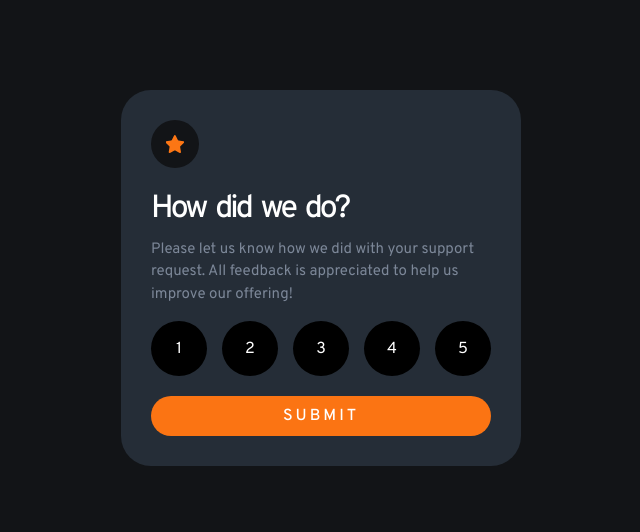
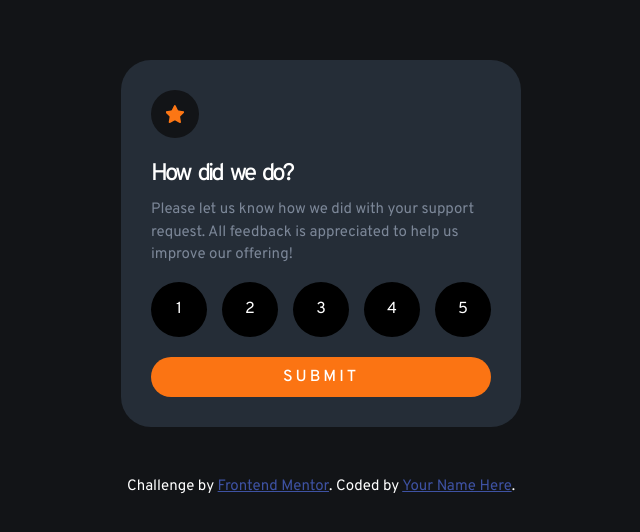
Before and after one commit to herobaku/lessonJavaScript, a plain HTML site: page DOM/LearnJS3/interactive-rating-component-main/index.html in a window 1280 px wide. Shown: the part 122-654 px from the top of the page, without its empty margins (319-959 px from the left). Drawn offline with Linux system fonts and the light colour scheme.

Commit message:
update DOM lesson 3 and lesson 4

```diff
--- a/DOM/LearnJS3/interactive-rating-component-main/index.html
+++ b/DOM/LearnJS3/interactive-rating-component-main/index.html
@@ -10,7 +10,7 @@
 </head>
 
 <body>
-  <div class="wrapper">
+  <article class="wrapper">
     <div class="state-submit">
       <div class="icon-star">
         <i class="star"></i>
@@ -19,31 +19,14 @@
       <p class="subtitle">Please let us know how we did with your support request. All feedback is appreciated to help
         us
         improve our offering!</p>
-      <form>
-        <div class="rating">
-          <div class="rating-item">
-            <label for="one">1</label>
-            <input type="radio" id="one" name="rating">
-          </div>
-          <div class="rating-item">
-            <label for="two">2</label>
-            <input type="radio" id="two" name="rating">
-          </div>
-          <div class="rating-item">
-            <label for="three">3</label>
-            <input type="radio" id="three" name="rating">
-          </div>
-          <div class="rating-item">
-            <label for="four">4</label>
-            <input type="radio" id="four" name="rating">
-          </div>
-          <div class="rating-item">
-            <label for="five">5</label>
-            <input type="radio" id="five" name="rating">
-          </div>
-        </div>
-        <button class="submit">Submit</button>
-      </form>
+      <ul class="rating">
+        <li class="rating-item">1</li>
+        <li class="rating-item">2</li>
+        <li class="rating-item">3</li>
+        <li class="rating-item">4</li>
+        <li class="rating-item">5</li>
+      </ul>
+      <button class="submit">Submit</button>
     </div>
     <div class="state-thanks">
       <img src="./images/illustration-thank-you.svg" alt="thank-you" />
@@ -54,11 +37,11 @@
       <p class="subtitle">We appreciate you taking the time to give a rating. If you ever need more support, don’t
         hesitate to get in touch!</p>
     </div>
-  </div>
-  <!-- <div class="attribution">
+  </article>
+  <div class="attribution">
     Challenge by <a href="https://www.frontendmentor.io?ref=challenge" target="_blank">Frontend Mentor</a>.
     Coded by <a href="#">Your Name Here</a>.
-  </div> -->
+  </div>
   <script src="./main.js"></script>
 </body>
 
--- a/DOM/LearnJS3/interactive-rating-component-main/main.js
+++ b/DOM/LearnJS3/interactive-rating-component-main/main.js
@@ -1,29 +1,39 @@
-const submit = document.querySelector("form");
+const submit = document.querySelector(".submit");
 const stateSubmit = document.querySelector(".state-submit");
 const stateThanks = document.querySelector(".state-thanks");
 const ratingValue = document.querySelector("#rating");
 const rating = document.querySelectorAll(".rating-item");
 
-let rate = 0
+let activeItemFound = false;
 
-submit.addEventListener("submit", (e) => {
+submit.addEventListener("click", (e) => {
   e.preventDefault();
-  stateSubmit.style.display = "none"
-  stateThanks.style.display = "block"
+  rating.forEach(item => {
+    if (item.classList.contains("active")) {
+      stateSubmit.style.display = "none"
+      stateThanks.style.display = "block"
+      ratingValue.innerHTML = item.textContent
+      activeItemFound = true
+    }
+  })
+  if (!activeItemFound) {
+    const al = alert("Select rating")
+    return al
+  }
 })
 
-// const ratingNext = () => {
-//   rating.forEach((element, index) => {
-//     element.addEventListener("click", (e) => {
-//       const i = index + 1
-//       if (e.target.checked) {
-//         element.classList.add("active")
-//         ratingValue.innerHTML = i;
-//       } else {
-//         element.classList.remove("active")
-//       }
-//     })
-//   });
-// }
+const clickEl = () => {
+  const activateButton = (button) => {
+    rating.forEach(btn => btn.classList.remove('active'));
+    button.classList.add('active');
+    activeItemFound = true
+  };
 
-ratingNext();
+  rating.forEach(button => {
+    button.addEventListener('click', () => {
+      activateButton(button);
+    });
+  });
+}
+
+clickEl()
--- a/DOM/LearnJS3/interactive-rating-component-main/style.css
+++ b/DOM/LearnJS3/interactive-rating-component-main/style.css
@@ -18,8 +18,9 @@
 }
 
 .attribution {
-  font-size: 11px;
+  font-size: 15px;
   text-align: center;
+  color: #fff;
 }
 
 .attribution a {
@@ -44,6 +45,8 @@ body {
   align-items: center;
   justify-content: center;
   height: 100dvh;
+  flex-direction: column;
+  gap: 50px;
 }
 
 ul {
@@ -95,31 +98,23 @@ p.subtitle {
   column-gap: 15px;
 }
 
+.rating-item::selection {
+  color: #fff
+}
+
 .rating-item {
+  cursor: pointer;
   background: #000;
-  position: relative;
   width: 100%;
   height: 55px;
+  display: flex;
+  align-items: center;
+  justify-content: center;
   border-radius: 50%;
+  color: #fff;
 
   &:hover {
     background: var(--orange-color);
-  }
-
-  & label {
-    pointer-events: none;
-    color: #fff;
-    position: absolute;
-    top: 50%;
-    left: 50%;
-    transform: translate(-50%, -50%);
-  }
-
-  & input {
-    appearance: none;
-    width: 100%;
-    height: 100%;
-    cursor: pointer;
   }
 }
 
@@ -127,7 +122,7 @@ p.subtitle {
   background: var(--light-grey-color);
 }
 
-.rating-item.active span {
+.rating-item.active {
   color: var(--white-color);
 }
 
@@ -172,3 +167,9 @@ h2.title {
   word-spacing: 0;
   font-size: 2rem;
 }
+
+@media screen and (max-width: 576px) {
+  .wrapper {
+    width: 95%;
+  }
+}
```
